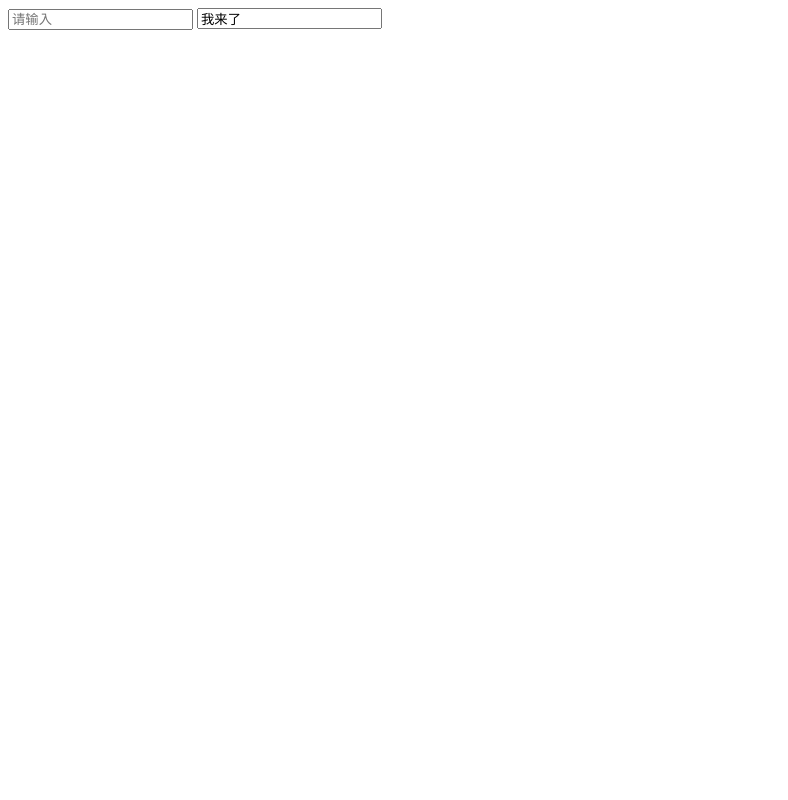
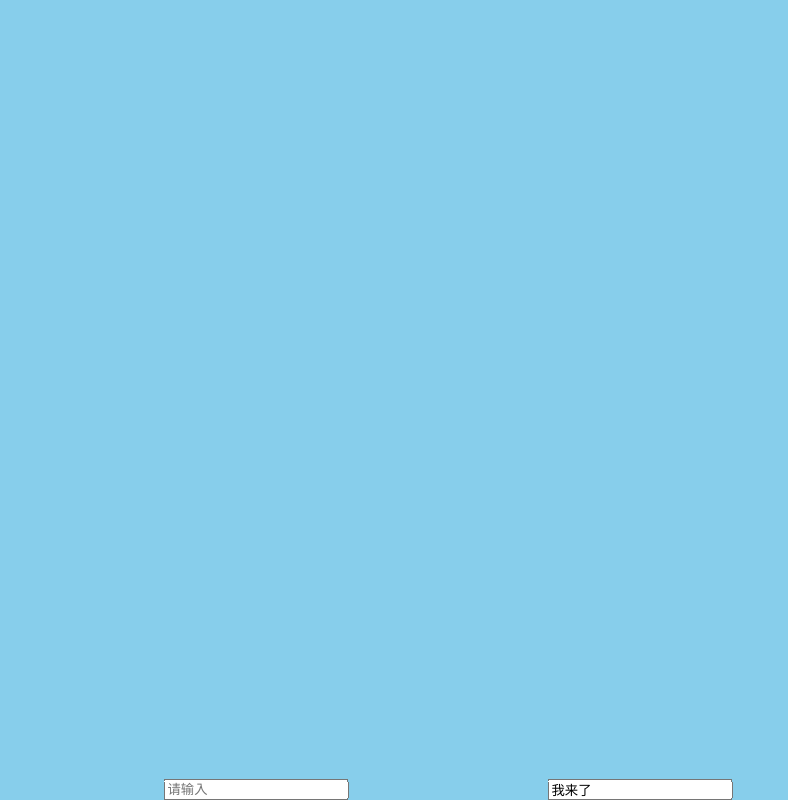
Before and after one commit to zemingmo11/luren, a plain HTML site: page index.html in a window 1280 px wide. Shown: the whole page, without its empty margins (0-788 px from the left). Drawn offline with Linux system fonts and the light colour scheme.

Commit message:
css的初始化

```diff
--- /dev/null
+++ b/index.css
@@ -0,0 +1,15 @@
+input:nth-child(1) {
+    position: absolute;
+    bottom: 0;
+    left: 20%;
+    transform: translate(-50%);
+}
+input:nth-child(2) {
+    position: absolute;
+    bottom: 0;
+    left: 50%;
+    transform: translate(-50%);
+}
+body{
+    background-color: skyblue;
+}
--- a/index.html
+++ b/index.html
@@ -5,6 +5,7 @@
     <meta http-equiv="X-UA-Compatible" content="IE=edge">
     <meta name="viewport" content="width=device-width, initial-scale=1.0">
     <title>Document</title>
+    <link rel="stylesheet" href="./index.css">
 </head>
 <body>
     <input type="text" name="" id="" placeholder="请输入">
```
